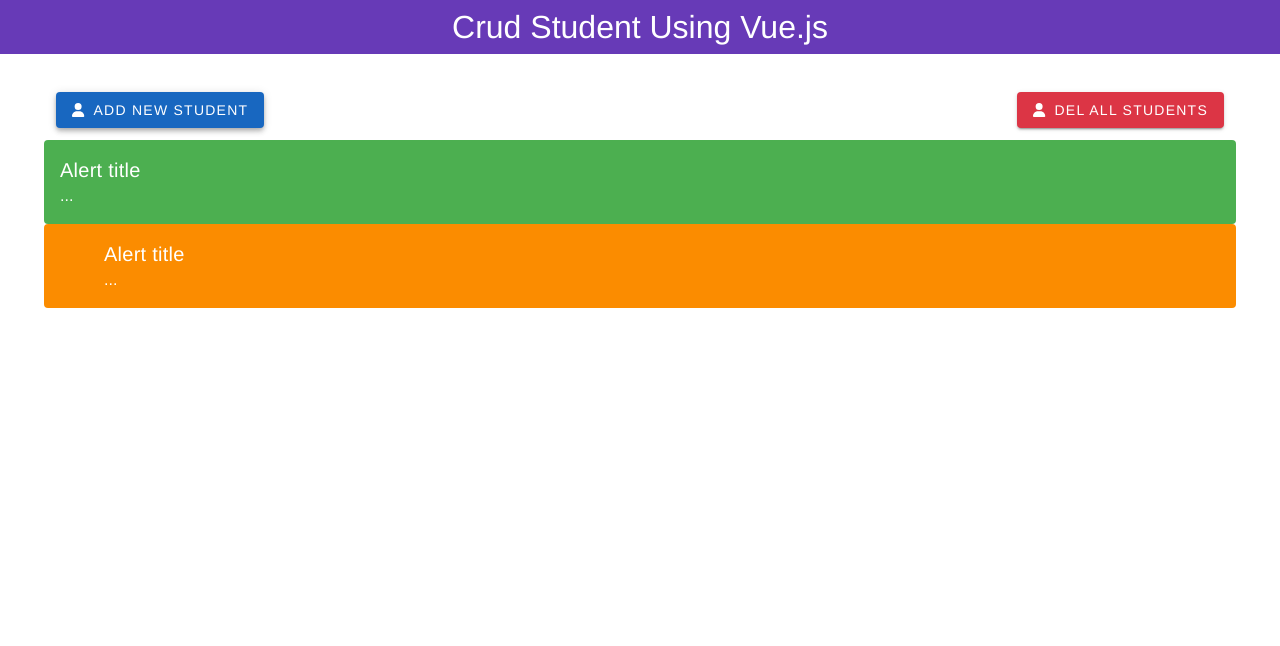
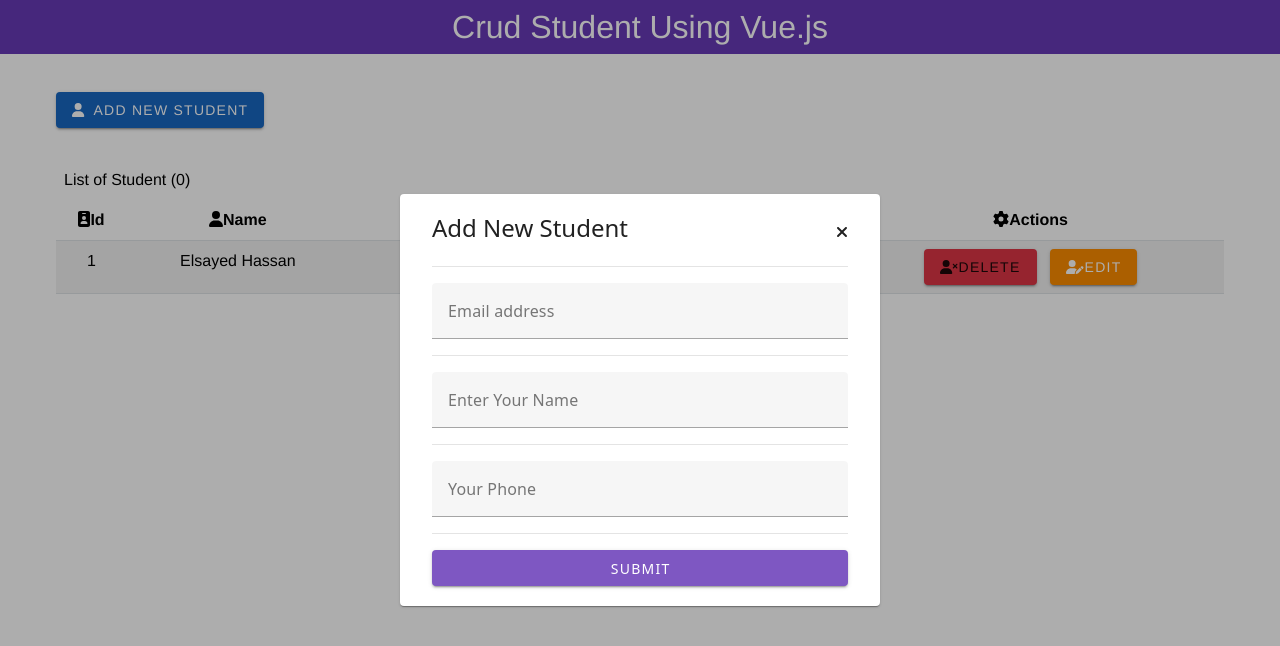
Before and after one commit to Sayed2210/student-dashboard, a Vue app: page / in a window 1280 px wide. Both pictures are taken after a click on the button "ADD NEW STUDENT". Shown: the top 646 px of the page. Built offline with nearby package versions, Linux system fonts and the light colour scheme.

Commit message:
some progress

```diff
--- a/package.json
+++ b/package.json
@@ -17,7 +17,9 @@
     "@vuelidate/validators": "^2.0.4",
     "bootstrap": "^5.3.2",
     "core-js": "^3.8.3",
+    "emitt": "^1.3.4",
     "jquery": "^3.7.1",
+    "mitt": "^3.0.1",
     "normalize.css": "^8.0.1",
     "popper.js": "^1.16.1",
     "vue": "^3.2.13",
--- a/src/components/AppHeader.vue
+++ b/src/components/AppHeader.vue
@@ -6,13 +6,13 @@
     <v-container>
       <v-row class="justify-space-between">
         <v-col cols="12" sm="4"
-          ><v-btn color="primary"
+          ><v-btn color="primary" @click="openStudentModel"
             ><FIcon :icon="['fas', 'user']" class="mr-2" />Add New
             Student</v-btn
           ></v-col
         >
         <v-col cols="12" sm="4" class="d-flex justify-end"
-          ><v-btn color="danger" class="text-white"
+          ><v-btn color="danger" class="text-white" v-if="studentData.length"
             ><FIcon :icon="['fas', 'user']" class="mr-2" />Del All
             Students</v-btn
           ></v-col
@@ -21,19 +21,30 @@
       <v-row
         ><v-alert
           closable
-          title="Alert title"
           text="..."
           color="success"
+          v-if="successMsg"
         ></v-alert
       ></v-row>
       <v-row
-        ><v-alert
-          closable
-          title="Alert title"
-          text="..."
-          type="warning"
-        ></v-alert
+        ><v-alert closable text="..." type="warning" v-if="errMsg"></v-alert
       ></v-row>
     </v-container>
   </div>
 </template>
+
+<script>
+export default {
+  inject: ["Emitter"],
+  methods: {
+    openStudentModel() {
+      this.Emitter.emit("openStudentModel");
+    },
+  },
+  data: () => ({
+    errMsg: "",
+    successMsg: "",
+    studentData: [],
+  }),
+};
+</script>
--- /dev/null
+++ b/src/components/DataTable.vue
@@ -0,0 +1,53 @@
+<template>
+  <div class="table">
+    <v-container>
+      <table class="table table-border table-striped caption-top">
+        <caption>
+          List of Student ({{
+            studentData.length
+          }})
+        </caption>
+        <thead>
+          <tr class="text-center text-light">
+            <th><FIcon :icon="['fas', 'id-badge']" />Id</th>
+            <th><FIcon :icon="['fas', 'user']" />Name</th>
+            <th><FIcon :icon="['fas', 'envelope']" />Email</th>
+            <th><FIcon :icon="['fas', 'phone']" />Phone</th>
+            <th><FIcon :icon="['fas', 'cog']" />Actions</th>
+          </tr>
+        </thead>
+        <tbody>
+          <tr class="text-center">
+            <td>1</td>
+            <td>Elsayed Hassan</td>
+            <td>eh600039@gmail.com</td>
+            <td>01013453391</td>
+            <td>
+              <v-btn color="danger"
+                ><FIcon :icon="['fas', 'user-times']" /> Delete</v-btn
+              >
+              &nbsp;
+              <v-btn color="warning" @click="openUpdateStudentModel"
+                ><FIcon :icon="['fas', 'user-edit']" /> Edit</v-btn
+              >
+            </td>
+          </tr>
+        </tbody>
+      </table>
+    </v-container>
+  </div>
+</template>
+
+<script>
+export default {
+  data: () => ({
+    studentData: [],
+  }),
+  inject: ["Emitter"],
+  methods: {
+    openUpdateStudentModel() {
+      this.Emitter.emit("openUpdateStudentModel");
+    },
+  },
+};
+</script>
--- /dev/null
+++ b/src/components/StudentModel.vue
@@ -0,0 +1,112 @@
+<template>
+  <div class="dialog-model">
+    <v-dialog v-model="dialog"
+      ><v-container>
+        <v-row class="d-flex align-center justify-center"
+          ><v-card class="px-8 py-5" width="480">
+            <div class="d-flex align-center justify-space-between">
+              <h4>Add New Student</h4>
+              <FIcon :icon="['fas', 'close']" @click="dialog = false" />
+            </div>
+            <v-divider></v-divider>
+            <v-form @submit.prevent>
+              <v-text-field
+                hide-details="auto"
+                label="Email address"
+                placeholder="Your Email"
+                type="email"
+                :color="
+                  v$.newStudent.email.$error ? 'red' : 'deep-purple-lighten-1'
+                "
+                v-model="newStudent.email"
+              ></v-text-field>
+              <span class="text-red" v-if="v$.newStudent.email.$error">{{
+                v$.newStudent.email.$errors[0].$message
+              }}</span>
+              <v-divider></v-divider>
+              <v-text-field
+                hide-details="auto"
+                label="Enter Your Name"
+                placeholder="Name"
+                type="text"
+                :color="
+                  v$.newStudent.name.$error ? 'red' : 'deep-purple-lighten-1'
+                "
+                class="mt-2"
+                v-model="newStudent.name"
+              ></v-text-field>
+              <span class="text-red" v-if="v$.newStudent.name.$error">{{
+                v$.newStudent.name.$errors[0].$message
+              }}</span>
+              <v-divider></v-divider>
+              <v-text-field
+                hide-details="auto"
+                label="Your Phone"
+                placeholder="Enter Your Phone"
+                type="number"
+                class="mt-2"
+                v-model="newStudent.phone"
+                :color="
+                  v$.newStudent.phone.$error ? 'red' : 'deep-purple-lighten-1'
+                "
+              ></v-text-field>
+              <span class="text-red" v-if="v$.newStudent.phone.$error">{{
+                v$.newStudent.phone.$errors[0].$message
+              }}</span>
+              <v-divider></v-divider>
+              <v-btn
+                type="submit"
+                block
+                class="mt-2"
+                color="deep-purple-lighten-1"
+                @click="addNewStudent()"
+                >Submit</v-btn
+              >
+            </v-form></v-card
+          ></v-row
+        >
+      </v-container></v-dialog
+    >
+  </div>
+</template>
+
+<script>
+import useVuelidate from "@vuelidate/core";
+import { required, email, minLength } from "@vuelidate/validators";
+export default {
+  inject: ["Emitter"],
+  data: () => ({
+    dialog: false,
+    v$: useVuelidate(),
+    newStudent: {
+      name: "",
+      email: "",
+      phone: "",
+    },
+  }),
+  validations() {
+    return {
+      newStudent: {
+        name: { required, minLength: minLength(5) },
+        email: { required, email },
+        phone: { required, minLength: minLength(10) },
+      },
+    };
+  },
+  mounted() {
+    this.Emitter.on("openStudentModel", () => {
+      this.dialog = true;
+    });
+  },
+  methods: {
+    addNewStudent() {
+      this.v$.newStudent.$validate();
+      if (!this.v$.newStudent.$error) {
+        console.log("ok");
+      } else {
+        console.log("error");
+      }
+    },
+  },
+};
+</script>
--- /dev/null
+++ b/src/components/UpdateStudentModel.vue
@@ -0,0 +1,112 @@
+<template>
+  <div class="dialog-model">
+    <v-dialog v-model="dialog"
+      ><v-container>
+        <v-row class="d-flex align-center justify-center"
+          ><v-card class="px-8 py-5" width="480">
+            <div class="d-flex align-center justify-space-between">
+              <h4>Update Student</h4>
+              <FIcon :icon="['fas', 'close']" @click="dialog = false" />
+            </div>
+            <v-divider></v-divider>
+            <v-form @submit.prevent>
+              <v-text-field
+                hide-details="auto"
+                label="Email address"
+                placeholder="Your Email"
+                type="email"
+                :color="
+                  v$.currentStudent.email.$error ? 'red' : 'yellow-darken-2'
+                "
+                v-model="currentStudent.email"
+              ></v-text-field>
+              <span class="text-red" v-if="v$.currentStudent.email.$error">{{
+                v$.currentStudent.email.$errors[0].$message
+              }}</span>
+              <v-divider></v-divider>
+              <v-text-field
+                hide-details="auto"
+                label="Enter Your Name"
+                placeholder="Name"
+                type="text"
+                :color="
+                  v$.currentStudent.name.$error ? 'red' : 'yellow-darken-2'
+                "
+                class="mt-2"
+                v-model="currentStudent.name"
+              ></v-text-field>
+              <span class="text-red" v-if="v$.currentStudent.name.$error">{{
+                v$.currentStudent.name.$errors[0].$message
+              }}</span>
+              <v-divider></v-divider>
+              <v-text-field
+                hide-details="auto"
+                label="Your Phone"
+                placeholder="Enter Your Phone"
+                type="number"
+                class="mt-2"
+                v-model="currentStudent.phone"
+                :color="
+                  v$.currentStudent.phone.$error ? 'red' : 'yellow-darken-2'
+                "
+              ></v-text-field>
+              <span class="text-red" v-if="v$.currentStudent.phone.$error">{{
+                v$.currentStudent.phone.$errors[0].$message
+              }}</span>
+              <v-divider></v-divider>
+              <v-btn
+                type="submit"
+                block
+                class="mt-2"
+                color="yellow-darken-2"
+                @click="updateStudent()"
+                >Submit</v-btn
+              >
+            </v-form></v-card
+          ></v-row
+        >
+      </v-container></v-dialog
+    >
+  </div>
+</template>
+
+<script>
+import useVuelidate from "@vuelidate/core";
+import { required, email, minLength } from "@vuelidate/validators";
+export default {
+  inject: ["Emitter"],
+  data: () => ({
+    dialog: false,
+    v$: useVuelidate(),
+    currentStudent: {
+      name: "",
+      email: "",
+      phone: "",
+    },
+  }),
+  validations() {
+    return {
+      currentStudent: {
+        name: { required, minLength: minLength(5) },
+        email: { required, email },
+        phone: { required, minLength: minLength(10) },
+      },
+    };
+  },
+  mounted() {
+    this.Emitter.on("openUpdateStudentModel", () => {
+      this.dialog = true;
+    });
+  },
+  methods: {
+    updateStudent() {
+      this.v$.currentStudent.$validate();
+      if (!this.v$.currentStudent.$error) {
+        console.log("ok");
+      } else {
+        console.log("error");
+      }
+    },
+  },
+};
+</script>
--- a/src/main.js
+++ b/src/main.js
@@ -25,9 +25,14 @@
   directives,
 });
 
+//mitt
+import mitt from "mitt";
+
+const Emitter = mitt();
 createApp(App)
   .component("FIcon", FontAwesomeIcon)
   .use(store)
   .use(router)
   .use(vuetify)
+  .provide("Emitter", Emitter)
   .mount("#app");
--- a/src/views/HomeView.vue
+++ b/src/views/HomeView.vue
@@ -1,15 +1,23 @@
 <template>
   <div class="home">
     <AppHeader />
+    <DataTable />
+    <StudentModel />
+    <UpdateStudentModel />
   </div>
 </template>
 
 <script>
 import AppHeader from "@/components/AppHeader.vue";
-
+import DataTable from "@/components/DataTable.vue";
+import StudentModel from "@/components/StudentModel.vue";
+import UpdateStudentModel from "@/components/UpdateStudentModel.vue";
 export default {
   components: {
     AppHeader,
+    DataTable,
+    StudentModel,
+    UpdateStudentModel,
   },
 };
 </script>
```
Also changed, not shown: 1 other file (tests, documents, lock files or other folders).
